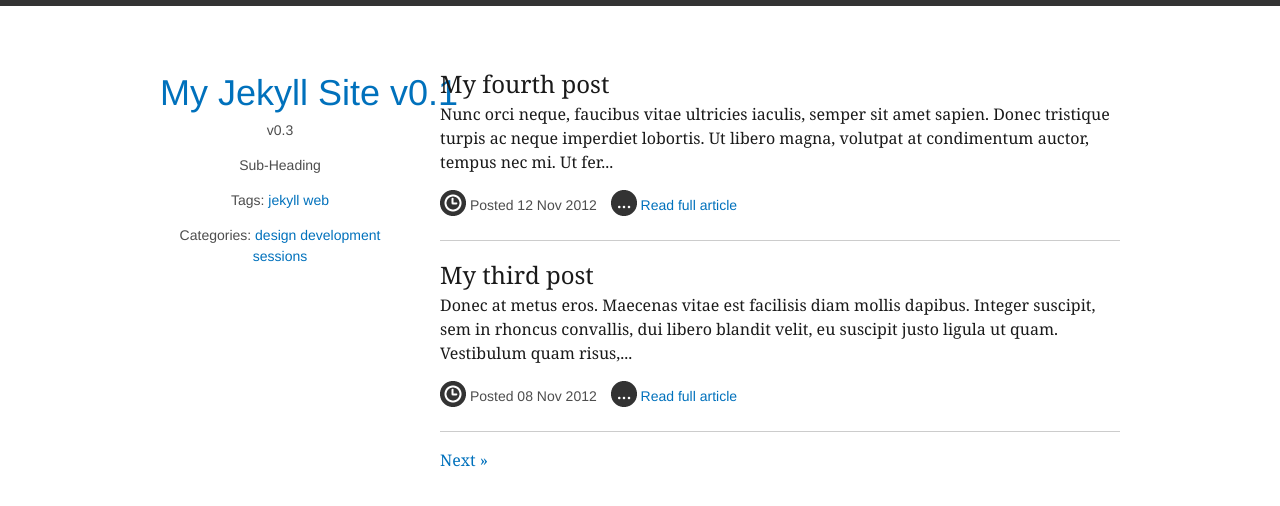
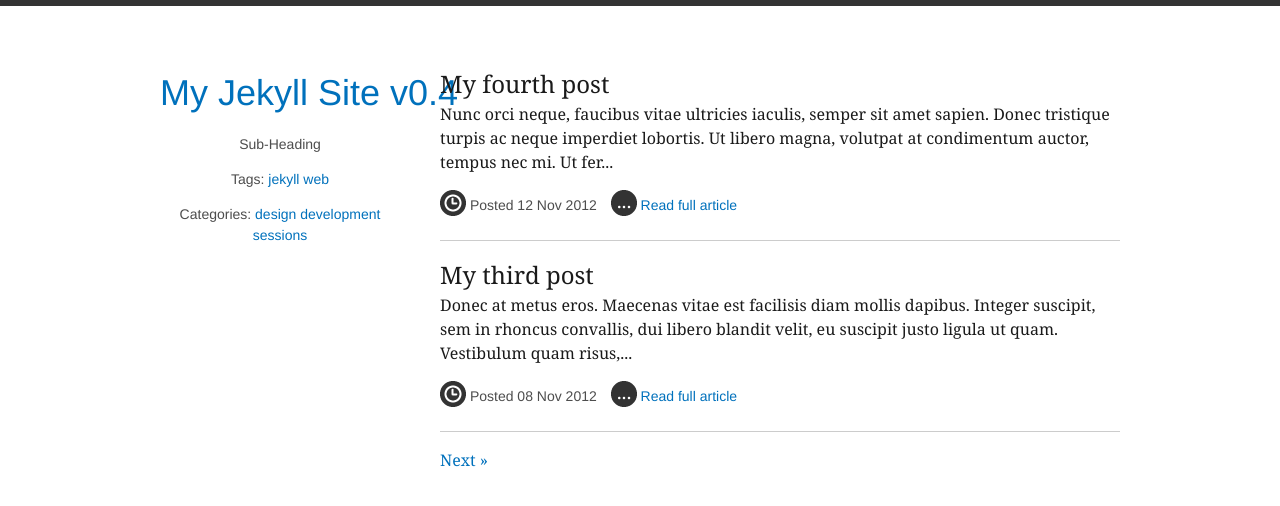
Before and after one commit to fvignals/jekyll_site, a Jekyll site: the page built from index.html, in a window 1280 px wide. Shown: the top 506 px of the page. Built offline with Jekyll 4.4.1, drawn with Linux system fonts in a browser that asks for light colours; Markdown is read by kramdown in place of the engine named in the settings; the list of posts is cut into pages by our own code.

Commit message:
Update default.html

```diff
--- a/_layouts/default.html
+++ b/_layouts/default.html
@@ -2,13 +2,13 @@
 <html>
   <head>
     <meta charset="UTF-8" />
-    <link rel="stylesheet" href="./css/style.css" type="text/css" media="screen" />
+    <link rel="stylesheet" href="/css/style.css" type="text/css" media="screen" />
     <title>{{ page.title }}</title>
   </head>
   <body>
     <div id="wrapper">
       <div id="aside">
-        <h1><a href="./">My Jekyll Site v0.1</a></h1>v0.3
+        <h1><a href="./">My Jekyll Site v0.4</a></h1>
         <p>Sub-Heading</p>
         <p>Tags: {% include tag_cloud.html %}</p>
         <p>Categories: {% include category_cloud.html %}</p>
```
